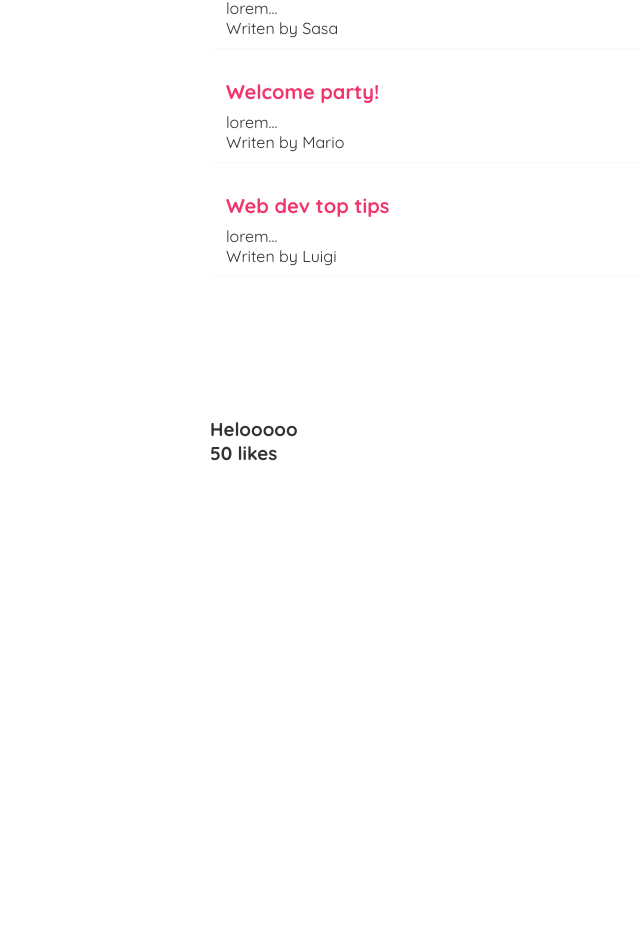
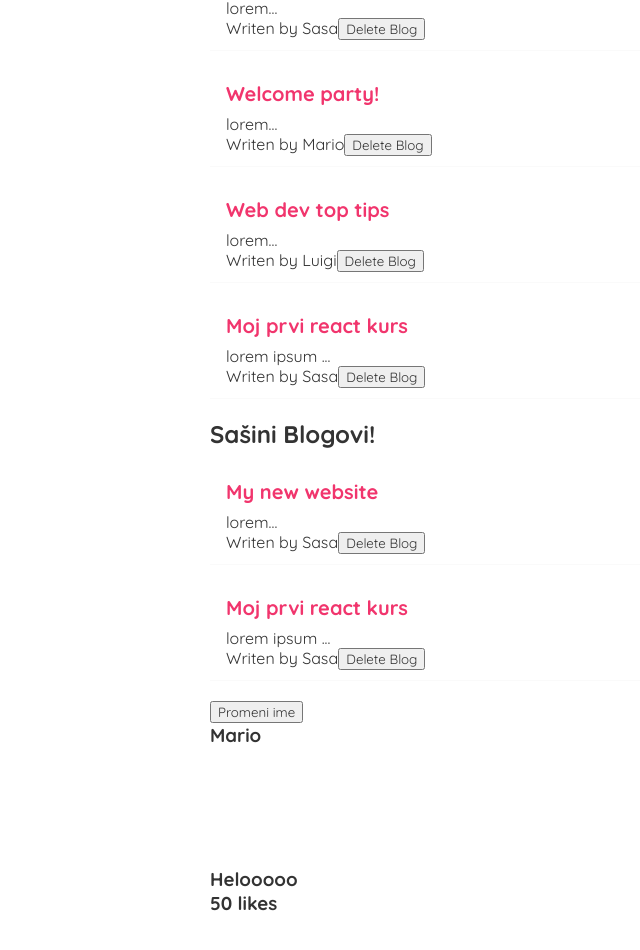
Before and after one commit to SasaKrstic/dojo-blog, a React (Create React App) app: page / in a window 1280 px wide. Shown: the part 226-1176 px from the top of the page, without its empty margins (130-770 px from the left). Before the commit the page ends 800 px from the top, so only its background shows below. Built offline with nearby package versions, Linux system fonts and the light colour scheme.

Commit message:
do 17. lekcije json

```diff
--- /dev/null
+++ b/data/db.json
@@ -0,0 +1,23 @@
+{
+    "blogs": [{
+        "title": "My First Blog",
+        "body": "lorem ipsum ..ss.",
+        "author": "Sasa Krstic",
+        "id": 1
+    }, {
+        "title": "Opening Party",
+        "body": "TExt text text ...",
+        "author": "Mario",
+        "id": 2
+    }, {
+        "title": "Opening Party",
+        "body": "TExt text text ...",
+        "author": "Luigi",
+        "id": 3
+    }, {
+        "title": "React kurs",
+        "body": "TExt text text ...",
+        "author": "Sasa Krstic",
+        "id": 4
+    }]
+}
--- a/src/BlogList.js
+++ b/src/BlogList.js
@@ -1,4 +1,4 @@
-const BlogList = ({blogs, title}) => {
+const BlogList = ({blogs, title, handleDelete}) => {
 
     // const blogs = props.blogs;
     // const title = props.title;
@@ -13,6 +13,7 @@
                 <h2>{blog.title}</h2>
                 <p>{blog.body}</p>
                 <span>Writen by {blog.author}</span>
+                <button onClick={() => handleDelete(blog.id)}>Delete Blog</button>
                 </div>
             ))}
         </div>
--- a/src/Home.js
+++ b/src/Home.js
@@ -1,21 +1,36 @@
 
-import { useState } from "react";
+import { useEffect, useState } from "react";
 import BlogList from "./BlogList";
 
 const Home = () => {
 
   const [blogs, setBlogs] = useState([
     { title: 'My new website', body: 'lorem...', author: 'Sasa', id: 1 },
-    { title: 'Welcome party!', body: 'lorem...', author: 'Mario', id: 1 },
-    { title: 'Web dev top tips', body: 'lorem...', author: 'Luigi', id: 1 },
+    { title: 'Welcome party!', body: 'lorem...', author: 'Mario', id: 2 },
+    { title: 'Web dev top tips', body: 'lorem...', author: 'Luigi', id: 3 },
+    { title: 'Moj prvi react kurs', body: 'lorem  ipsum ...', author: 'Sasa', id: 4 },
   ]);
 
+  const [name, setName] = useState('Mario');
 
+  const handleDelete = (id) => {
+    const newBlogs = blogs.filter(blog => blog.id !== id);
+    setBlogs(newBlogs);
+  }
+
+  useEffect(() => {
+    console.log('use Effect ran');
+    // console.log(blogs);
+    console.log(name);
+  }, [name]);
 
 
     return(
       <div className="home">
-          <BlogList blogs={blogs} title="All Blogs!" />
+          <BlogList blogs={blogs} title="All Blogs!" handleDelete={handleDelete} />
+          <BlogList blogs={blogs.filter((blog) => blog.author === 'Sasa' )} title="Sašini Blogovi!" />
+          <button onClick={() => setName('Nenad')}>Promeni ime</button>
+          <h3>{name}</h3>
       </div>
     );
 }
```
Also changed, not shown: db-1656584462457.json (added, +28 -0 lines).
